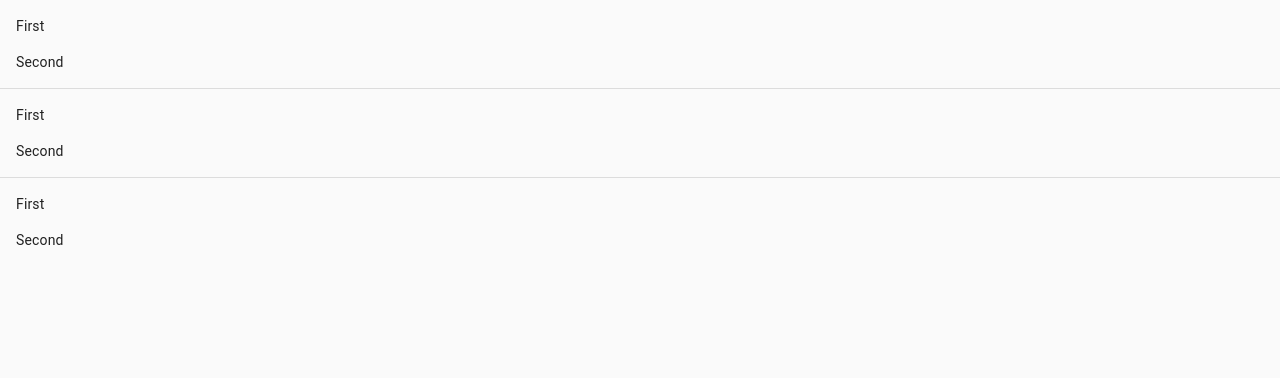
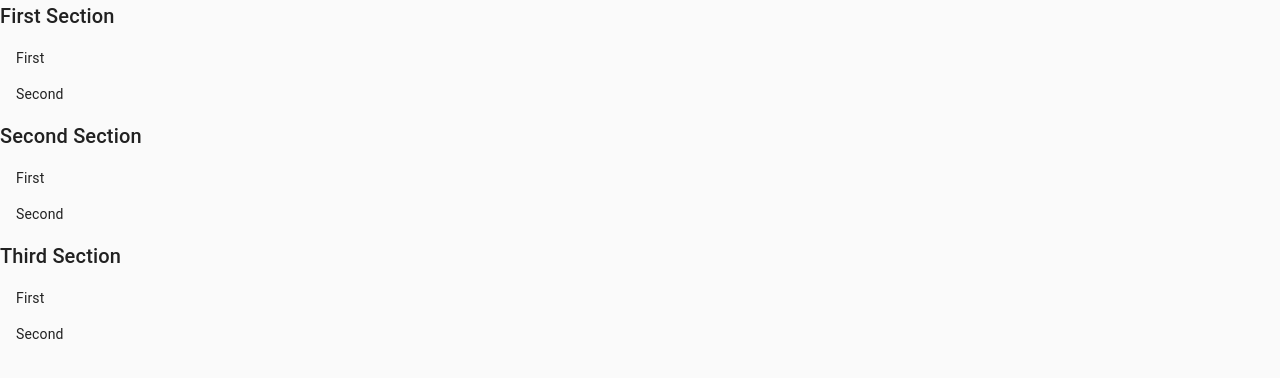
Before and after one commit to eliseuvideira/react-material-ui-cookbook, a React app: page / in a window 1280 px wide. Shown: the top 378 px of the page. Built offline with nearby package versions, Linux system fonts and the light colour scheme.

Commit message:
naming sections instead of using divider

```diff
--- a/src/components/Page.tsx
+++ b/src/components/Page.tsx
@@ -7,7 +7,7 @@ import {
   ListItemText,
   List,
   Container,
-  Divider,
+  Typography,
 } from '@material-ui/core';
 
 const useStyles = makeStyles({
@@ -25,6 +25,7 @@ const Page = () => {
       <Container maxWidth="lg" disableGutters>
         <Grid container>
           <Grid item xs={12}>
+            <Typography variant="h6">First Section</Typography>
             <List dense>
               <ListItem>
                 <ListItemText primary="First" />
@@ -33,7 +34,7 @@ const Page = () => {
                 <ListItemText primary="Second" />
               </ListItem>
             </List>
-            <Divider />
+            <Typography variant="h6">Second Section</Typography>
             <List dense>
               <ListItem>
                 <ListItemText primary="First" />
@@ -42,7 +43,7 @@ const Page = () => {
                 <ListItemText primary="Second" />
               </ListItem>
             </List>
-            <Divider />
+            <Typography variant="h6">Third Section</Typography>
             <List dense>
               <ListItem>
                 <ListItemText primary="First" />
```
